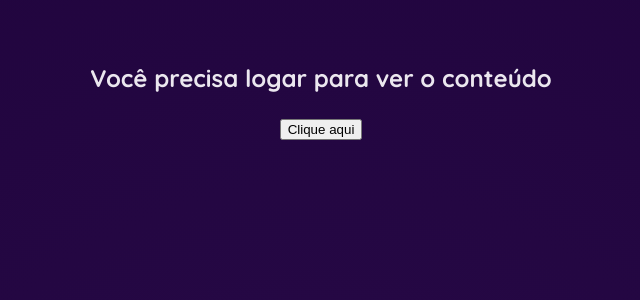
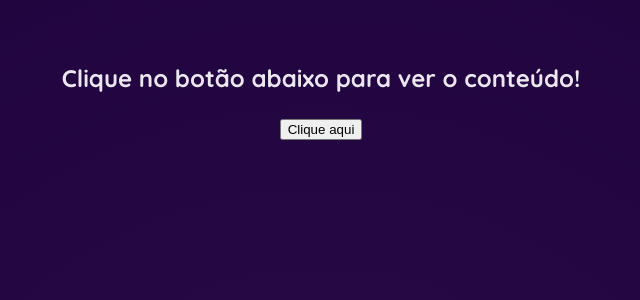
Before and after one commit to victorluansilva/Lista_React_and_NodeJS, a React (Vite) app in the folder 02-fundamentos-base/react-basis/: page / in a window 1280 px wide. Shown: the top 300 px of the page, without its empty margins (319-959 px from the left). Built offline with nearby package versions, Linux system fonts and the light colour scheme.

Commit message:
Atualização de arquivo com comentários de explicação e referencia.

```diff
--- a/02-fundamentos-base/react-basis/src/App.jsx
+++ b/02-fundamentos-base/react-basis/src/App.jsx
@@ -6,13 +6,14 @@ import { useState } from "react";
 
 function App() {
 
-  //states
+  //Exempolo de useStates
   const [isLoggedIn, setIsLoggedIn] = useState(false);
 
   const handleButton = () => {
     setIsLoggedIn(true);
     alert("Você logou!");
   };
+  // Exemplo de rendeziação condicional
   return (
     <>
       {isLoggedIn ? (
@@ -22,7 +23,8 @@ function App() {
         </>
       ) : (
         <>
-          <h2>Você precisa logar para ver o conteúdo</h2>
+          <h2>Clique no botão abaixo para ver o conteúdo!</h2>
+          {/* Exemplo de gerencia de enventos */}
           <button onClick={handleButton}>Clique aqui</button>
         </>
       )}
--- a/02-fundamentos-base/react-basis/src/components/coreconcetp/CoreConcept.jsx
+++ b/02-fundamentos-base/react-basis/src/components/coreconcetp/CoreConcept.jsx
@@ -2,11 +2,11 @@
 import "./CoreConcept.css";
 const CoreConcept = ({ id, titulo, conceitos, action }) => {
   return (
-    <div id={`concept-${id}`} className="concepts" onClick={action}>
+    <div id={`concept-${id}`} className="concepts">
       <h2>{titulo}</h2>
-      <ul id="core-concept-list">
+      <ul id="core-concept-list" onClick={action}>
         {conceitos.map((item, key) => {
-          return <li key={key}>{item}</li>;
+          return <li key={key} >{item}</li>;
         })}
       </ul>
     </div>
```
Also changed, not shown: 02-fundamentos-base/react-basis/src/components/main/Main.jsx (+6 -16 lines).
